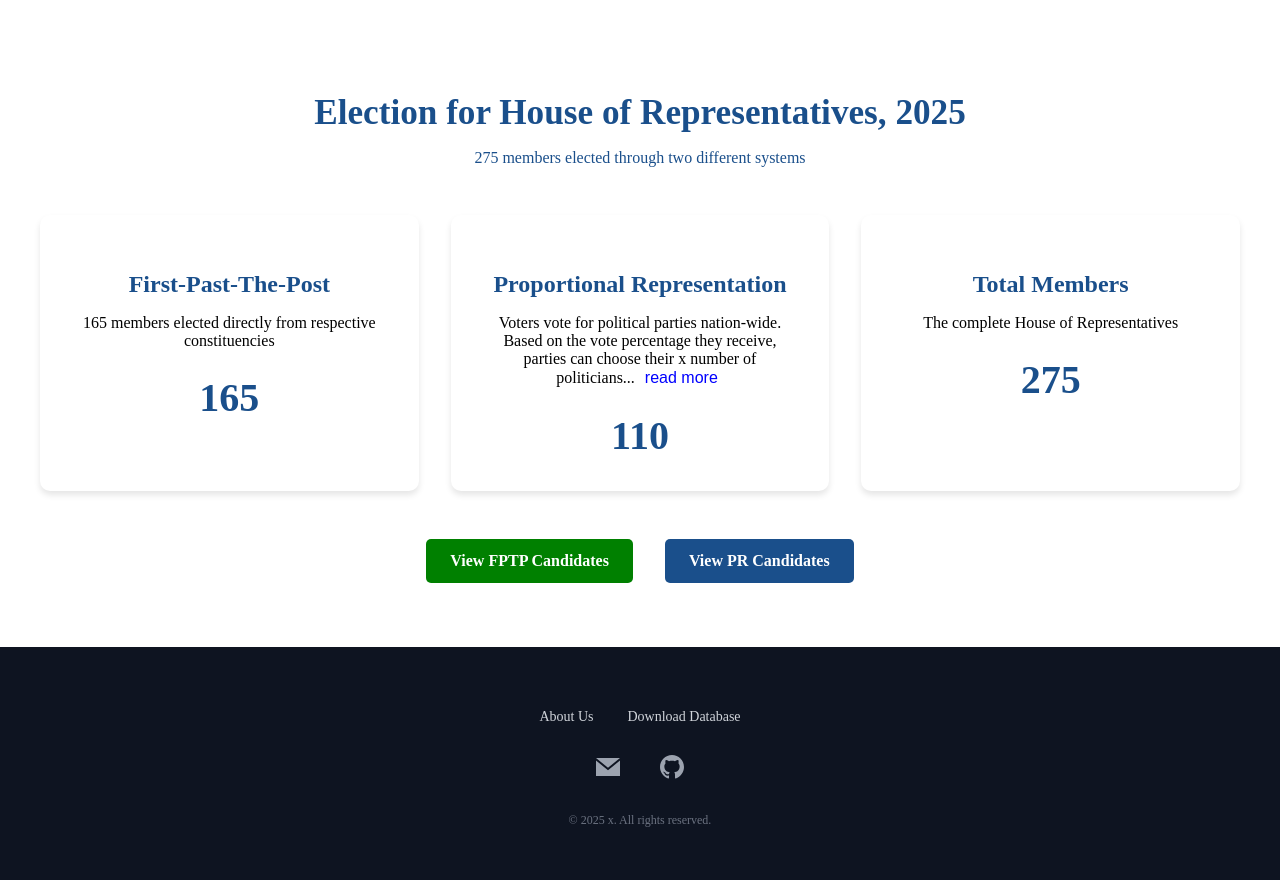
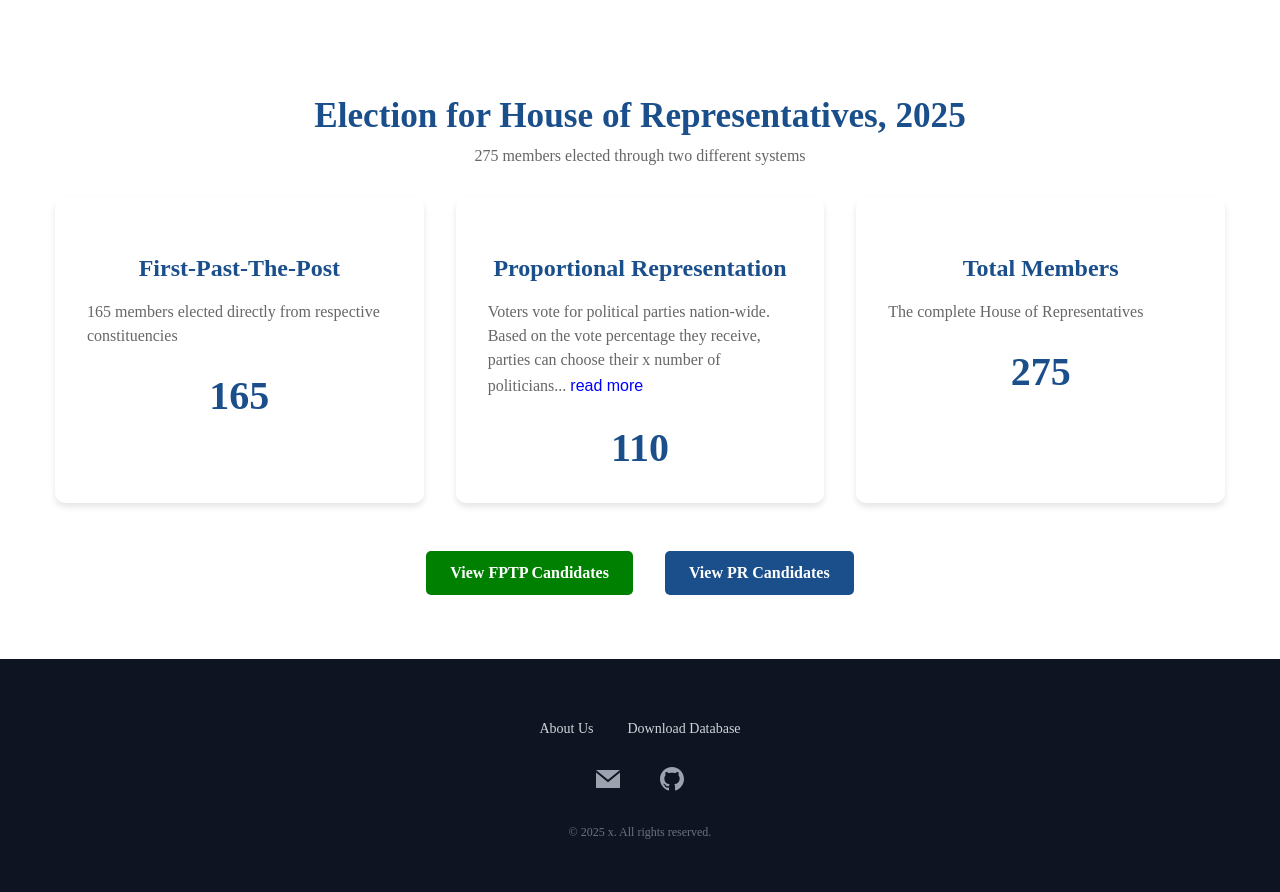
Before and after one commit to Prabesh01/ramroneta, a Django app: page /hor/2025/ in a window 1280 px wide. Shown: the part 63-955 px from the top of the page. Run offline with Django 5.2, Linux system fonts and the light colour scheme.

Commit message:
temp/hor_home: vibecoded responsiveness

```diff
--- a/app/templates/hor_home.html
+++ b/app/templates/hor_home.html
@@ -4,12 +4,17 @@
 
 {% block css %}
   <style>
+        * {
+            box-sizing: border-box;
+        }
+
         .container {
             width: 100%;
             max-width: 1200px;
             margin: 0 auto;
             padding: 0 15px;
         }
+
         .btn {
             display: inline-block;
             padding: 0.8rem 1.5rem;
@@ -23,6 +28,15 @@
             transition: all 0.3s ease;
             text-align: center;
             text-decoration: none;
+            width: 100%;
+            margin-bottom: 10px;
+        }
+
+        @media (min-width: 768px) {
+            .btn {
+                width: auto;
+                margin-bottom: 0;
+            }
         }
 
         .btn:hover {
@@ -47,35 +61,72 @@
             background: #1976d2;
             color: white;
         }
+
+        .house-structure {
+            padding: 2rem 0;
+            text-align: center;
+        }
+
+        @media (min-width: 768px) {
             .house-structure {
                 padding: 4rem 0;
-            text-align: center;
+            }
         }
 
         .section-title {
             text-align: center;
-            margin-bottom: 3rem;
+            margin-bottom: 2rem;
             color: #1a4f8b;
         }
 
         .section-title h2 {
+            font-size: 1.8rem;
+            margin-bottom: 0.5rem;
+            line-height: 1.3;
+        }
+
+        .section-title p {
+            font-size: 1.1rem;
+            color: #666;
+            margin: 0;
+        }
+
+        @media (min-width: 768px) {
+            .section-title h2 {
                 font-size: 2.2rem;
-            margin-bottom: 0.5rem;
+            }
+            .section-title p {
+                font-size: 1rem;
+            }
         }
 
         .structure-cards {
             display: grid;
+            grid-template-columns: 1fr;
+            gap: 1.5rem;
+            margin-bottom: 2rem;
+        }
+
+        @media (min-width: 768px) {
+            .structure-cards {
                 grid-template-columns: repeat(auto-fit, minmax(300px, 1fr));
                 gap: 2rem;
                 margin-bottom: 3rem;
+            }
         }
 
         .structure-card {
             background: white;
             border-radius: 10px;
-            padding: 2rem;
+            padding: 1.5rem;
             box-shadow: 0 4px 6px rgba(0, 0, 0, 0.1);
             transition: all 0.3s ease;
+        }
+
+        @media (min-width: 768px) {
+            .structure-card {
+                padding: 2rem;
+            }
         }
 
         .structure-card:hover {
@@ -84,38 +135,68 @@
         }
 
         .structure-card i {
-            font-size: 3rem;
+            font-size: 2.5rem;
             color: #1a4f8b;
             margin-bottom: 1rem;
         }
 
+        @media (min-width: 768px) {
+            .structure-card i {
+                font-size: 3rem;
+            }
+        }
+
+        .structure-card h3 {
+            font-size: 1.3rem;
+            margin-bottom: 1rem;
+            color: #1a4f8b;
+            line-height: 1.3;
+        }
+
+        @media (min-width: 768px) {
             .structure-card h3 {
                 font-size: 1.5rem;
-            margin-bottom: 1rem;
-            color: #1a4f8b;
+            }
         }
 
         .structure-card p {
-            color: var(--gray);
+            color: #666;
             margin-bottom: 1.5rem;
+            line-height: 1.5;
+            text-align: left;
         }
 
         .card-value {
-            font-size: 2.5rem;
+            font-size: 2rem;
             font-weight: 700;
             color: #1a4f8b;
         }
 
+        @media (min-width: 768px) {
+            .card-value {
+                font-size: 2.5rem;
+            }
+        }
+
         .election-types {
             display: flex;
+            flex-direction: column;
+            gap: 1rem;
+            margin-top: 2rem;
+        }
+
+        @media (min-width: 768px) {
+            .election-types {
+                flex-direction: row;
                 justify-content: center;
                 gap: 2rem;
-            margin-top: 2rem;
+            }
         }
 
         #more{
             display: none;
         }
+
         #myBtn{
             outline: none;
             background: transparent;
@@ -123,9 +204,87 @@
             font-size: 1rem;
             text-transform: lowercase;
             color: blue;
+            cursor: pointer;
+            padding: 5px 0;
+        }
+
+        /* Stats Section */
+        .stats {
+            display: grid;
+            grid-template-columns: 1fr;
+            gap: 1rem;
+            margin-top: 2rem;
+        }
+
+        @media (min-width: 480px) {
+            .stats {
+                grid-template-columns: repeat(2, 1fr);
+            }
+        }
+
+        @media (min-width: 768px) {
+            .stats {
+                grid-template-columns: repeat(4, 1fr);
+                gap: 1.5rem;
+            }
+        }
+
+        .stat-box {
+            background: #f3b5b5;
+            padding: 1.5rem;
+            text-align: center;
+            border-radius: 6px;
+        }
+
+        @media (min-width: 768px) {
+            .stat-box {
+                padding: 20px;
+                min-height: 200px;
+            }
+        }
+
+        .stat-box img,
+        .stat-box svg {
+            width: 35px;
+            height: 35px;
+            margin-bottom: 10px;
+        }
+
+        @media (min-width: 768px) {
+            .stat-box img,
+            .stat-box svg {
+                width: 40px;
+                height: 40px;
+            }
+        }
+
+        .stat-box h2 {
+            margin: 5px 0;
+            font-size: 1.5rem;
+            font-weight: bold;
+        }
+
+        @media (min-width: 768px) {
+            .stat-box h2 {
+                font-size: 22px;
+            }
+        }
+
+        .stat-box p {
+            font-size: 0.9rem;
+            margin: 0;
+            line-height: 1.4;
+            color: #666;
+        }
+
+        @media (min-width: 768px) {
+            .stat-box p {
+                font-size: 14px;
+            }
         }
   </style>
 {% endblock %}
+
 {% block content %}
     <section class="house-structure">
         <div class="container">
@@ -133,6 +292,7 @@
                 <h2>Election for House of Representatives, {{year}}</h2>
                 <p>275 members elected through two different systems</p>
             </div>
+
             <div class="structure-cards">
                 <div class="structure-card">
                     <i class="fas fa-user"></i>
@@ -140,15 +300,17 @@
                     <p>165 members elected directly from respective constituencies</p>
                     <div class="card-value">165</div>
                 </div>
+
                 <div class="structure-card">
                     <i class="fas fa-users"></i>
                     <h3>Proportional Representation</h3>
                     <p>Voters vote for political parties nation-wide. Based on the vote percentage they receive, parties can choose their x number of politicians<span id="dots">...</span>
                     <span id="more">
                     to go to the House. <br><br>These PR candidates are from the minority communities (आदिवासी जनजाति, थारू, दलित, मधेशी, मुस्लिम, पिछडिएको क्षेत्र). This ensures the representation of marginalized and underrepresented groups and avoids the government to be in favor of majority groups based on caste, religion or ethnicity.<br><br>However, this provision has been misused by political parties. People from the business community were chosen under the Madhesi category. Picking already powerful and well-established people defeats the very purpose of the system.
-                    </span><button  onclick="readMore()" id="myBtn">Read more</button>
+                    </span><button onclick="readMore()" id="myBtn">Read more</button>
                     <div class="card-value">110</div>
                 </div>
+
                 <div class="structure-card">
                     <i class="fas fa-chart-pie"></i>
                     <h3>Total Members</h3>
@@ -156,12 +318,45 @@
                     <div class="card-value">275</div>
                 </div>
             </div>
+
+            <!-- <div class="stats">
+                <div class="stat-box">
+                    <p>Total Candidates</p>
+                    <br>
+                    <img src="/static/img/handcuffs.png" alt="Criminal Cases">
+                    <h2>0</h2>
+                    <p>With Criminal Cases</p>
+                </div>
+                <div class="stat-box">
+                    <p>FPTP Candidates</p>
+                    <br>
+                    <img src="/static/img/handcuffs.png" alt="Serious Criminal Cases">
+                    <h2>0</h2>
+                    <p>With Criminal Cases</p>
+                </div>
+                <div class="stat-box">
+                    <p>PR Candidates</p>
+                    <br>
+                    <img src="/static/img/handcuffs.png" alt="Serious Criminal Cases">
+                    <h2>0</h2>
+                    <p>With Criminal Cases</p>
+                </div>
+                <div class="stat-box">
+                    <p>Independent Candidates</p>
+                    <br>
+                    <img src="/static/img/handcuffs.png" alt="Serious Criminal Cases">
+                    <h2>0</h2>
+                    <p>With Criminal Cases</p>
+                </div>
+            </div> -->
+
             <div class="election-types">
                 <a href="/hor/{{year}}/constituencies" class="btn btn-secondary">View FPTP Candidates</a>
                 <a href="/hor/{{year}}/parties" class="btn btn-outline">View PR Candidates</a>
             </div>
         </div>
     </section>
+
     <script>
     function readMore(){
         var dots = document.getElementById('dots');
@@ -170,11 +365,11 @@ function readMore(){
 
         if(dots.style.display === 'none') {
             dots.style.display = 'inline';
-        openBtn.innerHTML = 'Read More';
+            openBtn.innerHTML = 'Read more';
             readMore.style.display = 'none';
-    } else{
+        } else {
             dots.style.display = 'none';
-        openBtn.innerHTML = 'see less';
+            openBtn.innerHTML = 'See less';
             readMore.style.display = 'inline';
         }
     }
```
Lines whose indentation alone changed are shown as unchanged.
